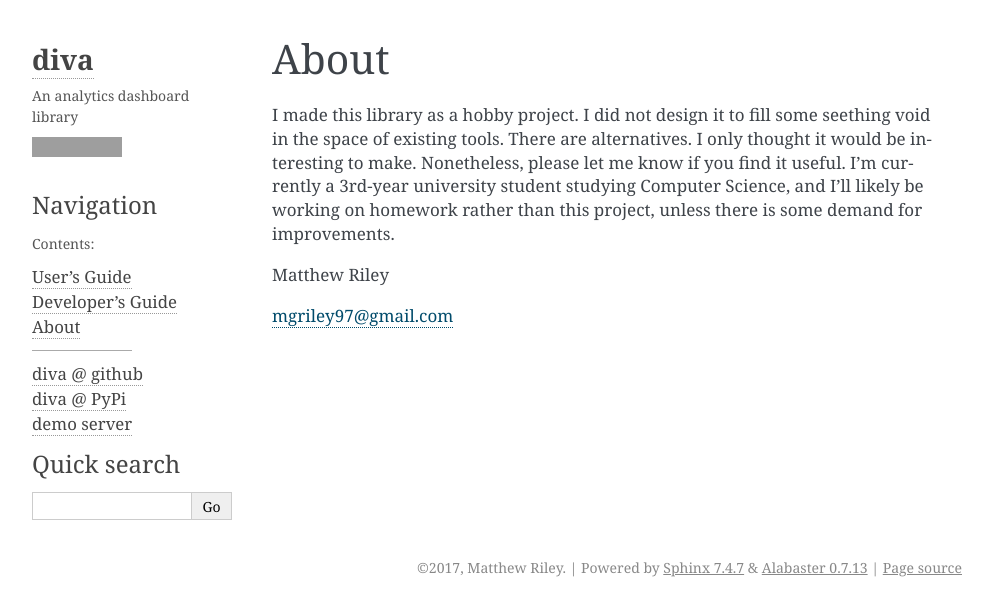
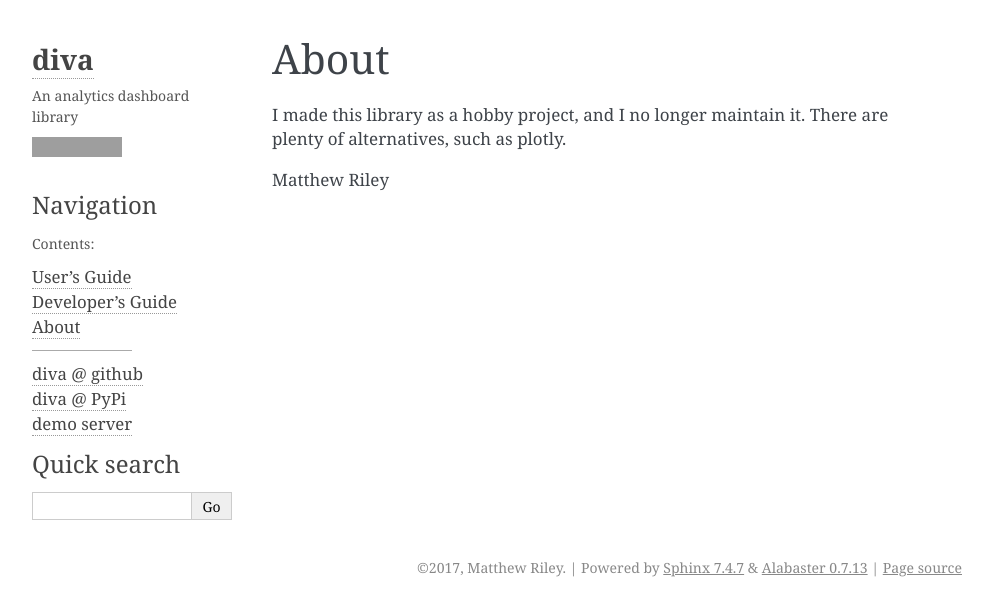
Before and after one commit to mgriley/diva, a Sphinx documentation site: the page built from docs/about.rst, in a window 1280 px wide, cut to the strip 0-616 px from the top of the page. Shown: the whole strip, without its empty margins (148-1141 px from the left). Built offline with Sphinx 7.4.7, drawn with Linux system fonts in a browser that asks for light colours; grey boxes are pictures that could not be loaded.

Commit message:
updated docs to clarify that no longer maintained. removed references to demo server, which has been taken down

```diff
--- a/README.rst
+++ b/README.rst
@@ -1,10 +1,10 @@
 Diva
 =====
+
+This project is no longer maintained. But here is more info for those who are interested:
 
 Project Homepage and Docs: http://diva.readthedocs.io/en/latest/index.html
 
 PyPi Link: https://pypi.python.org/pypi/diva
 
-Demo Server: https://fizznow.com/
-
 MIT Licensed
--- a/docs/about.rst
+++ b/docs/about.rst
@@ -1,8 +1,6 @@
 About
 *******
 
-I made this library as a hobby project. I did not design it to fill some seething void in the space of existing tools. There are alternatives. I only thought it would be interesting to make. Nonetheless, please let me know if you find it useful. I'm currently a 3rd-year university student studying Computer Science, and I'll likely be working on homework rather than this project, unless there is some demand for improvements.
+I made this library as a hobby project, and I no longer maintain it. There are plenty of alternatives, such as plotly.
 
 Matthew Riley
-
-mgriley97@gmail.com
--- a/docs/developers_guide.rst
+++ b/docs/developers_guide.rst
@@ -18,9 +18,7 @@ Parts 1, 3, and 4 are done in diva/diva/widgets.py. You will see that parts 3 an
 
 Let's look at diva/diva/templates/index.html. The <head> contains a bunch of Bootstrap components, which are used for layout and to replace unsupported input tags (like type date and time). Some parts of the <body> may seem strange, like the fact that the links in the dropdown menu don't link anywhere. This is because the webpage is tabbed. When you change the report, the current report is just hidden in case you want to see it again later. In some cases the loop index of a templating loop is used as an id. This is used to refer to specific reports later. Note that the ``{{ widget.html | safe }}`` statement is where the HTML from ``generateHTML`` is transplanted into the page.
 
-Now, to Javascript. I tried to use something fashionable like React or vue. There is an abandonned branch in the github repo as proof. I forget exactly what went wrong, but it involved babel, webpack, npm, grunt, (browserify?) and an interminable sequence of interleaving micro-tragedies concluding in a git branch -D. JQuery is used instead. The scripts are found in diva/diva/static.
-
-The file report.js creates a global Reports object. It has a list of Report objects (created by the newReport function), a property Widgets that contains ``setupMap``, and functions for adding new report objects to the global state. Each report maintains a list of its widgets. The most important function for a report is ``object.update``, given in the ``newReport`` function. ``update`` is where the Flask server's update endpoint is called, and the DOM is updated with the HTML received. As you can see, the JSON sent to the server requires collecting the values of the report's widgets (via ``obj.widgets.getValues()``). Scrolling up to ``newFigureWidgets``, you can see that this just calls ``getCurrentValue`` on each widget object. These functions are defined in widgets.js (alongside the a ``resetToDefault`` function, which is less important). In widget.js you will see an entry in Reports.Widgets.setupMap for every widgets class in diva/diva/widget.py. Finally, in script.js we iterate through relevant sections of the index.html DOM, and use the data passed to the index.html Jinja template from the server side (see ``generate_widget_data`` in reporter.py, for ex.) to build the following structure:
+The Javascript files are found in diva/diva/static. JQuery is heavily used. The file report.js creates a global Reports object. It has a list of Report objects (created by the newReport function), a property Widgets that contains ``setupMap``, and functions for adding new report objects to the global state. Each report maintains a list of its widgets. The most important function for a report is ``object.update``, given in the ``newReport`` function. ``update`` is where the Flask server's update endpoint is called, and the DOM is updated with the HTML received. As you can see, the JSON sent to the server requires collecting the values of the report's widgets (via ``obj.widgets.getValues()``). Scrolling up to ``newFigureWidgets``, you can see that this just calls ``getCurrentValue`` on each widget object. These functions are defined in widgets.js (alongside the a ``resetToDefault`` function, which is less important). In widget.js you will see an entry in Reports.Widgets.setupMap for every widgets class in diva/diva/widget.py. Finally, in script.js we iterate through relevant sections of the index.html DOM, and use the data passed to the index.html Jinja template from the server side (see ``generate_widget_data`` in reporter.py, for ex.) to build the following structure:
 
 * Reports
     * Report 0
--- a/docs/index.rst
+++ b/docs/index.rst
@@ -8,7 +8,7 @@ Diva
 
 Diva is a Python library for creating interactive dashboards. It supports analytics libraries like matplotlib, pandas, and bokeh. MIT Licensed.
 
-The example below will serve a webpage where you can interact with the decorated functions ``foo`` and ``bar``. In this case, the pandas Series objects are converted to HTML tables. Please see the `demo server <https://fizznow.com>`_ and the User's Guide for more details.
+The example below will serve a webpage where you can interact with the decorated functions ``foo`` and ``bar``. In this case, the pandas Series objects are converted to HTML tables. You can see a demo video here: https://vimeo.com/351814466. Please see the User's Guide for more details.
 
 .. literalinclude:: ../examples/minimal_example.py
 
--- a/docs/users_guide.rst
+++ b/docs/users_guide.rst
@@ -1,7 +1,7 @@
 User's Guide
 *************
 
-If you are restless, you can see the `demo server <https://fizznow.com>`_ and the Jumbo Example section. Otherwise, here are the instructions:
+If you are restless, you can scroll down to the Jumbo Example section. Otherwise, here are the instructions:
 
 Setup
 ============
@@ -98,7 +98,7 @@ The built-in widgets (available via ``from diva.widgets import *``) are:
 * DateRange
 * Time
 
-You can see each widget in action on the `demo server <https://fizznow.com>`_. The first argument passed to every widget constructor is the description of the widget in the web interface (such as, "choose a scale").
+The first argument passed to every widget constructor is the description of the widget in the web interface (such as, "choose a scale").
 
 .. automodule:: diva.widgets
     :members:
@@ -116,7 +116,7 @@ Diva attempts to convert the return value of your functions to HTML. The followi
 * bokeh.plotting.figure.Figure
 * *other*: the value is converted to a string and wrapped in HTML
 
-You can see an example of each conversion on the `demo server <https://fizznow.com>`_. Conversion internally uses the `single dispatch decorator from functools <https://docs.python.org/3/library/functools.html>`_, so you can add your own converter like this:
+Conversion internally uses the `single dispatch decorator from functools <https://docs.python.org/3/library/functools.html>`_, so you can add your own converter like this:
 
 .. literalinclude:: ../examples/custom_converter.py
 
```
